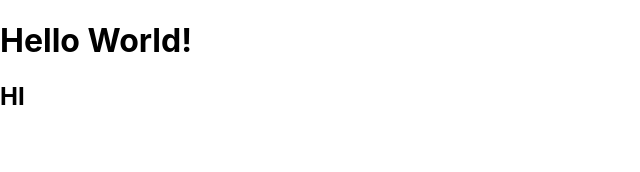
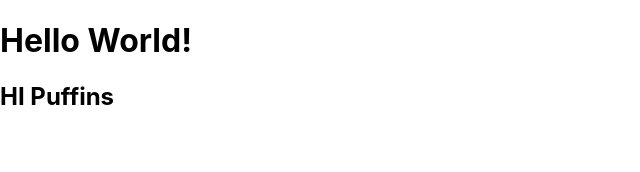
Before and after one commit to rpp34-boc-caspian/Puffin, a React (Create React App) app: page / in a window 1280 px wide. Shown: the top 172 px of the page, without its empty margins (0-640 px from the left). Built offline with nearby package versions, Linux system fonts and the light colour scheme.

Commit message:
testPR with config changes

```diff
--- a/src/App.tsx
+++ b/src/App.tsx
@@ -5,7 +5,7 @@ function App() {
   return (
     <div className="App">
       <h1>Hello World!</h1>
-      <h2>HI</h2>
+      <h2>HI Puffins</h2>
     </div>
   );
 }
```
